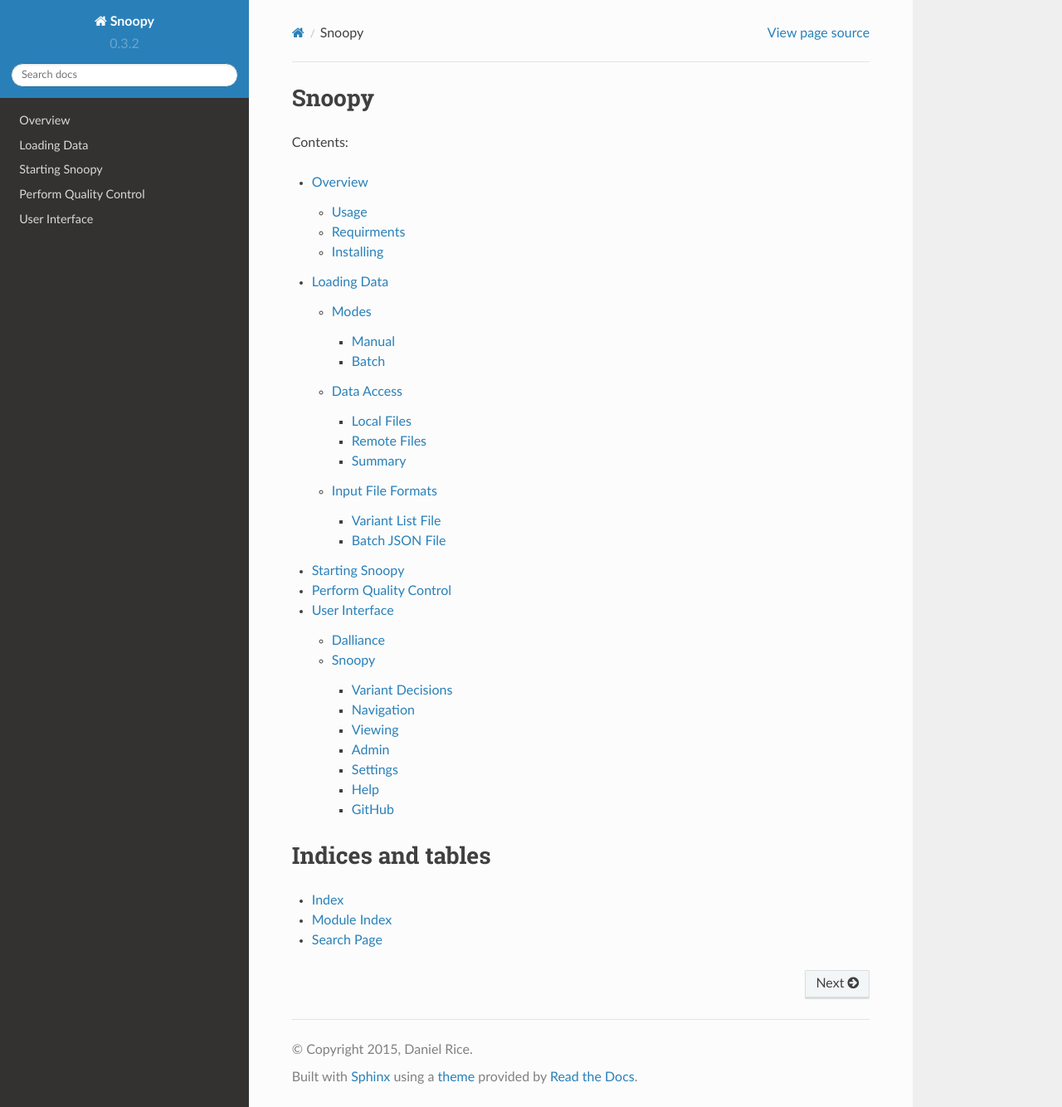
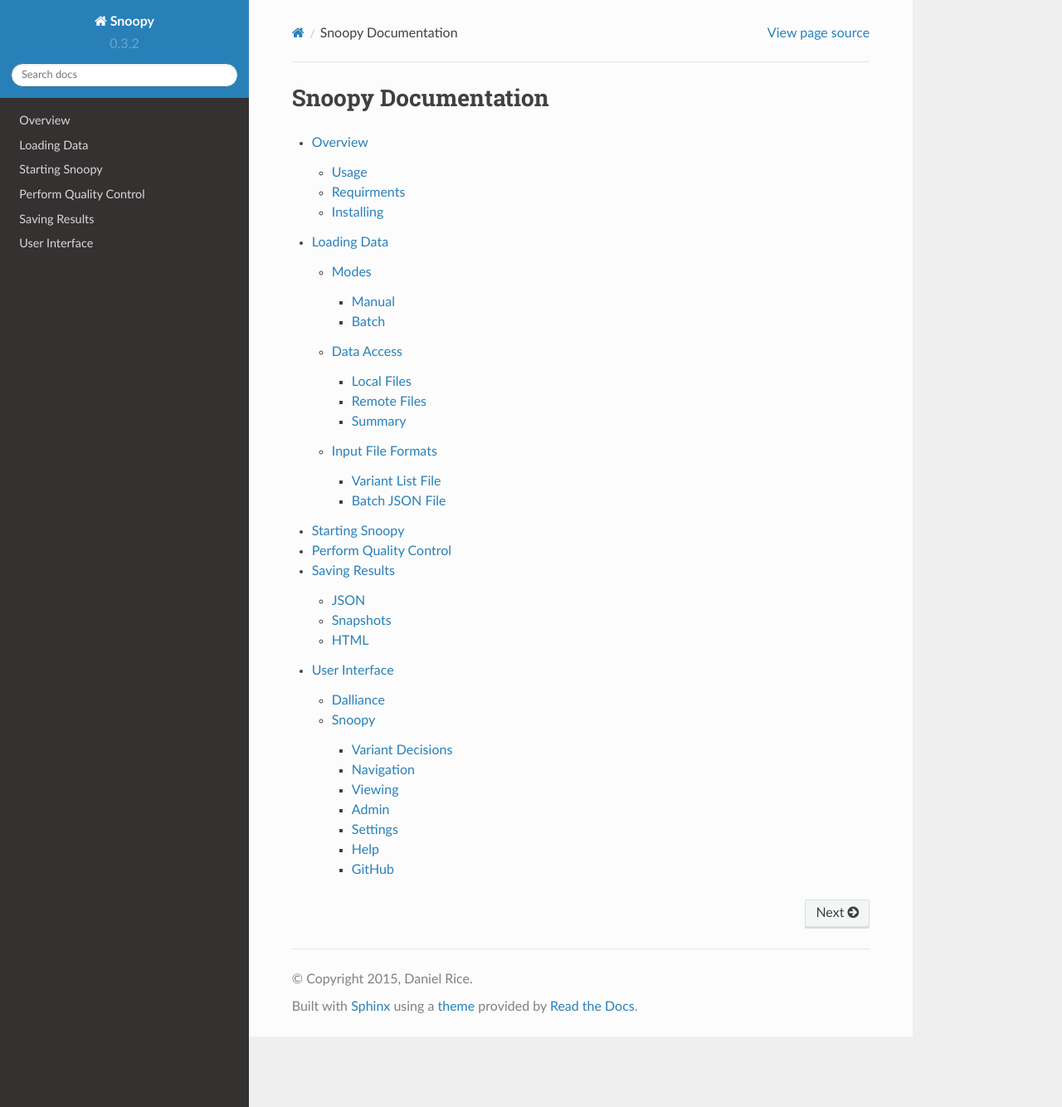
Before and after one commit to wtsi-medical-genomics/snoopy, a Sphinx documentation site: the page built from docs/source/index.rst, in a window 1280 px wide and 1334 px high. Shown: the whole window at 83% size. Built offline with Sphinx 7.4.7 and the Read the Docs theme 2.0.0, drawn with Linux system fonts in a browser that asks for light colours.

Commit message:
Docs: adding saving_results; fixing reStructuredText section headers.

```diff
--- a/docs/source/index.rst
+++ b/docs/source/index.rst
@@ -3,10 +3,9 @@
    You can adapt this file completely to your liking, but it should at least
    contain the root `toctree` directive.
 
-Snoopy
-======
-
-Contents:
+####################
+Snoopy Documentation
+####################
 
 .. toctree::
    :maxdepth: 3
@@ -15,13 +14,5 @@
    loading_data
    starting_snoopy
    perform_quality_control
+   saving_results
    user_interface
-
-
-
-Indices and tables
-==================
-
-* :ref:`genindex`
-* :ref:`modindex`
-* :ref:`search`
--- a/docs/source/loading_data.rst
+++ b/docs/source/loading_data.rst
@@ -1,5 +1,6 @@
 .. _loading-data:
 
+############
 Loading Data
 ############
 
@@ -25,6 +26,7 @@
             Use batch mode and load files with the SSH Bridge
 
 
+*****
 Modes
 *****
 There are two ways to use Snoopy: **manual mode** and **batch mode**.
@@ -51,6 +53,7 @@
 * a set of de novo sites which need to be verified ``chr5:96244805``, ``chr11:28483998``, ``chr12:106799289``, ...
 
 
+***********
 Data Access
 ***********
 
@@ -141,6 +144,7 @@
     When loading Local BAM files through the browser, you will also need to specify the accompanying BAI file. For the other access modes, as long as the BAI files exist in the same directory and have corresponding file names (ie :code:`x.bam ==> x.bam.bai`) you do not need to explicitly load them.
 
 
+******************
 Input File Formats
 ******************
 
@@ -159,6 +163,7 @@
 The format for CNVs is as SNPs except the location consists of two numbers. For example, a CNV location may be 16:start-end.
 
 
+.. _batch-json-file:
 Batch JSON File
 ===============
 
--- a/docs/source/perform_quality_control.rst
+++ b/docs/source/perform_quality_control.rst
@@ -18,9 +18,9 @@
 .. |save| image:: /images/save.png
 .. |snapshot| image:: /images/snapshot.png
 
-
+#######################
 Perform Quality Control
------------------------
+#######################
 After starting snoopy from the terminal, a new browser tab will open and present you with the first screen: mode selection. Using :ref:`loading-data` as a guide, select the relevant mode and load your data. It's time to view each of the variant sites and record your decision. The following is a walk through guide, for a description of specific parts of the user inteface refer to :doc:`/user_interface`.
 
 1. Upon starting, the first variant in the first session will be viewed.
--- a/docs/source/starting_snoopy.rst
+++ b/docs/source/starting_snoopy.rst
@@ -1,5 +1,6 @@
 .. _starting-snoopy:
 
+###############
 Starting Snoopy
 ###############
 To start Snoopy goto the command line and enter::
--- a/docs/source/user_interface.rst
+++ b/docs/source/user_interface.rst
@@ -1,3 +1,4 @@
+##############
 User Interface
 ##############
 
@@ -28,9 +29,9 @@
 
 .. image:: /images/overview_split.png
 
-
+*********
 Dalliance
-=========
+*********
 Within Dalliance you have access to following:
 
 * |ref_loc| - Lists the genome reference being used and the current chromosome and location. You can change the location by entering either a start and end position or a single base position.
@@ -52,13 +57,13 @@
 * |variant| - You are certain that the called variant is truly a variant.
 
 Navigation
-----------
+==========
 * |variant_loc| - This displays the current variant and a QC decision, if available. If you click this button you will presented with a window which summarizes all of the QC decisions made so far, as well as allowing you to quickly navigate to a different variant.
 * |return_home| - Returns to the current variant of interest if you've dragged the Dalliance track away.
 * |previous| - Go to the previous variant. Clicking this button does not register any variant decisions.
 
 Viewing
--------
+=======
 * |view| - This dropdown button allows you to select four different track styles:
     * Raw - Display the bases with color scheme as specified in the settings.
     * Condensed - Only display a base if it differs from the reference. If a read exists and is in agreement with the reference, use match color as set in your settings.
@@ -67,12 +72,14 @@
 * |snapshot| - Clicking this will take a snapshot of whatever view is currently loaded into Dalliance.
 
 Admin
------
+=====
 * |restart| - Stop and restart Snoopy button, there will be a prompt asking if you wish to save your progress.
-* |save| - Save whatever progress you have made so far. The output format is described in :doc:`/file_formats`.
+* |save| - Save whatever progress you have made so far. The output format is described in :doc:`/saving_results`.
+
+.. _settings:
 
 Settings
---------
+========
 View and change the following settings:
 
 * Connections
@@ -94,12 +101,10 @@
 * Snapshots
     * Automatically take snapshots at each variant
 
-
 Help
-----
+====
 A link to the documentation hosted on Read The Docs.
 
-
 GitHub
-------
+======
 A link to the GitHub repository holding the snoopy's source code.
```
Also changed, not shown: other parts of docs/source/user_interface.rst (+6 -2 lines), docs/source/saving_results.rst (added, +47 -0 lines).
